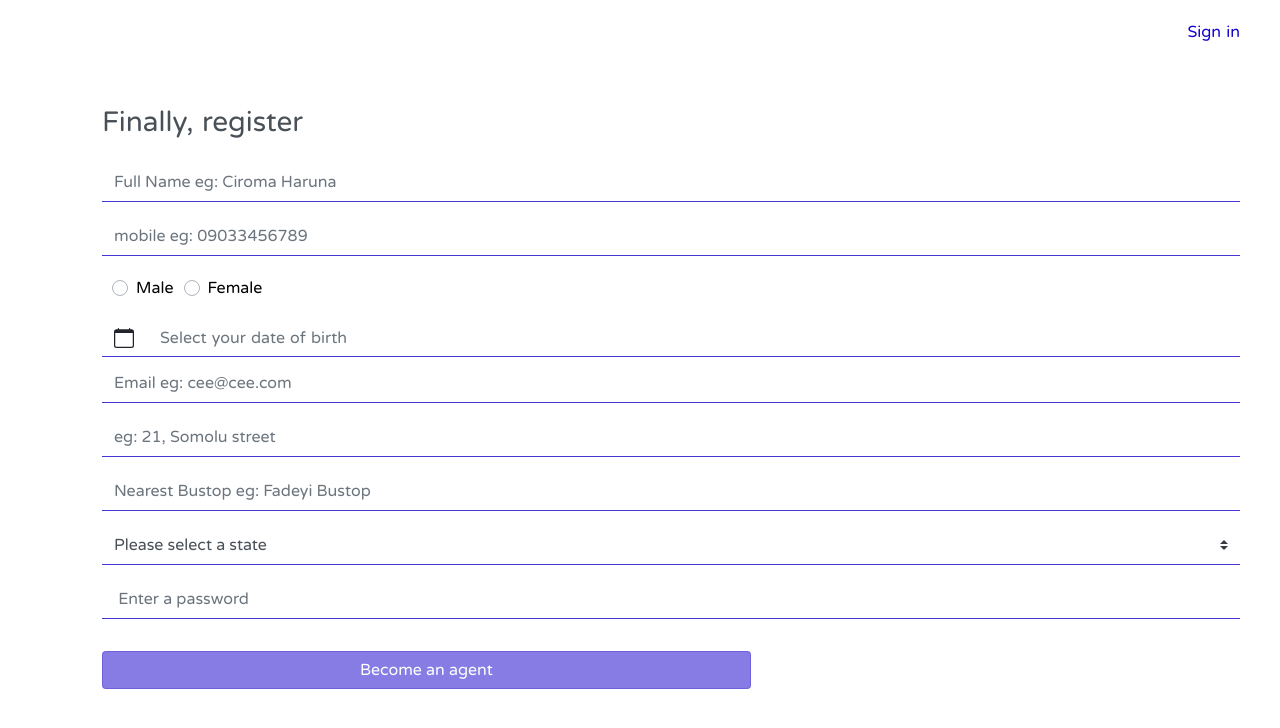
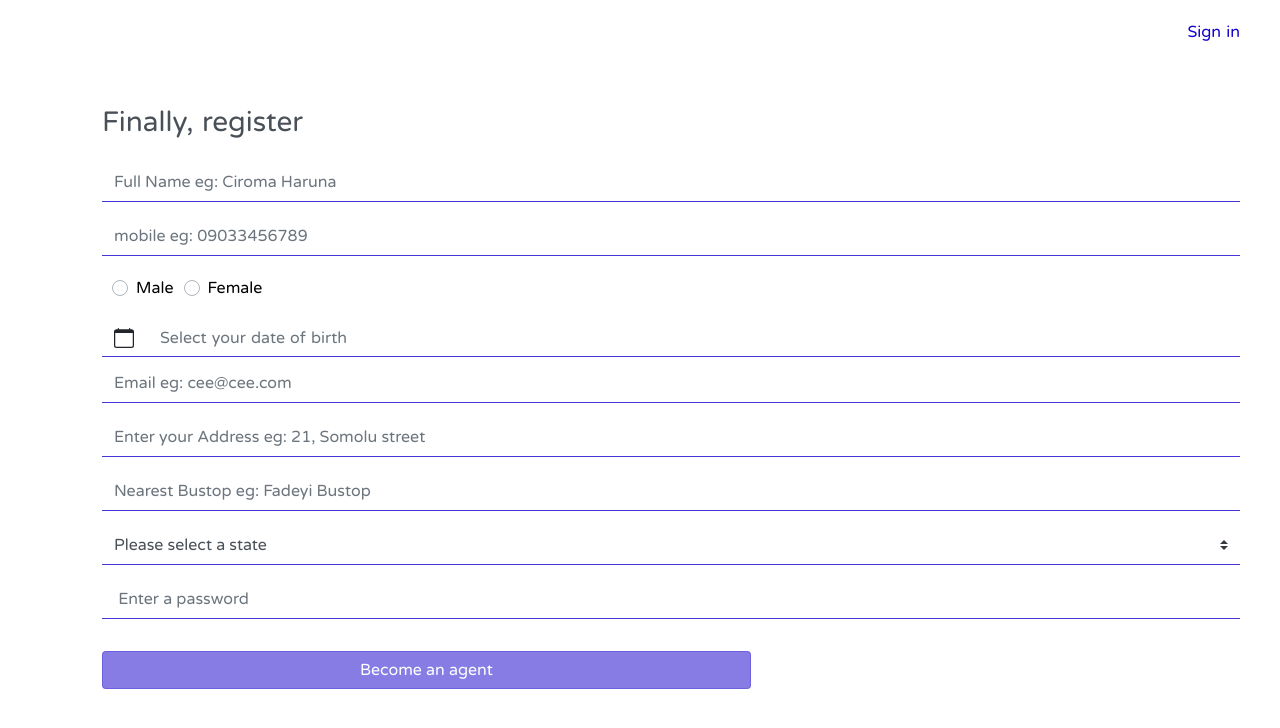
Before and after one commit to ondfavourmachine/AgentOfMerchantClan, a Nuxt app: page /register in a window 1280 px wide. Shown: the top 728 px of the page. Built offline with nearby package versions, Linux system fonts and the light colour scheme; what vue-carousel-3d would draw is missing.

Commit message:
changed a field

```diff
--- a/pages/register.vue
+++ b/pages/register.vue
@@ -83,7 +83,7 @@
                 id="input-5"
                 v-model="address"
                 required
-                placeholder="eg: 21, Somolu street"
+                placeholder="Enter your Address eg: 21, Somolu street"
               ></b-form-input>
             </b-form-group>
             <b-form-group label id="input-group-5" label-for="input-5">
```
Also changed, not shown: 1 other file (tests, documents, lock files or other folders).
